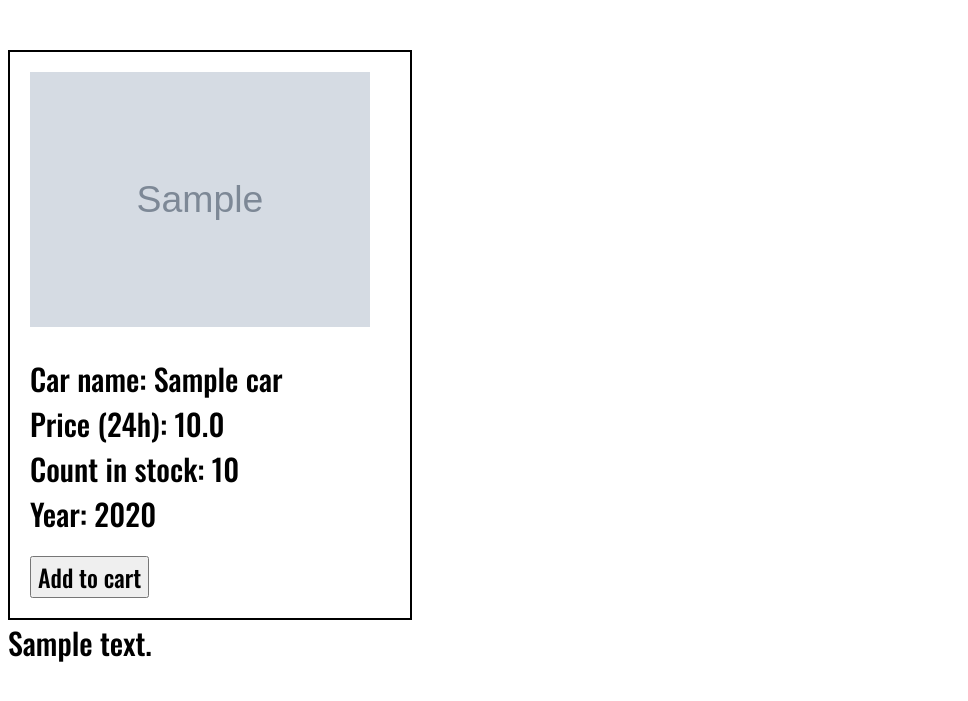
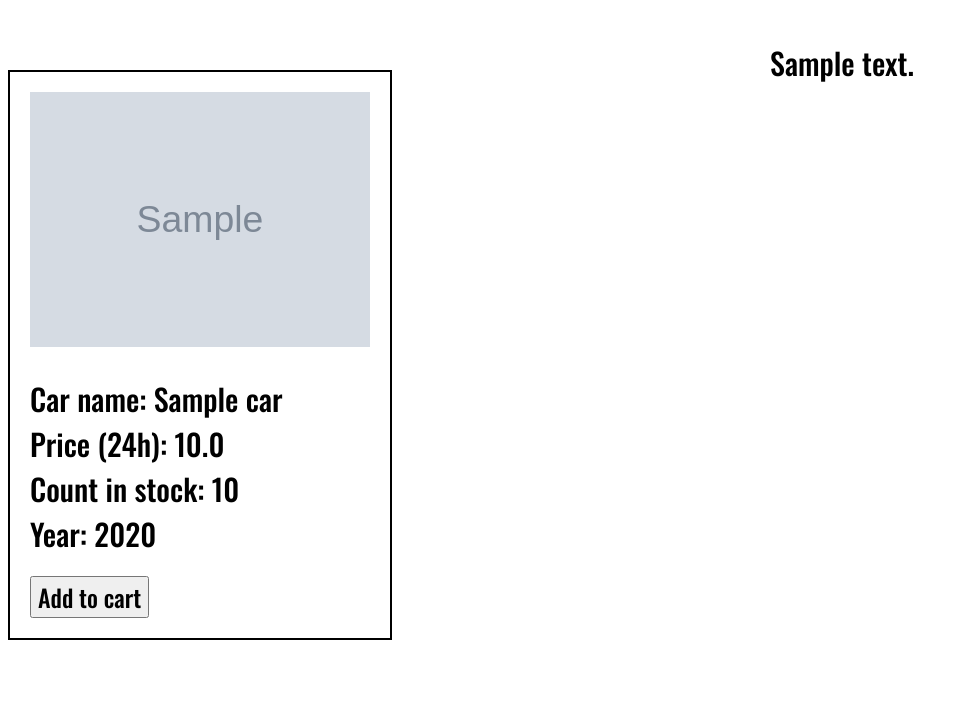
Before and after one commit to voskanyan777/rent-car-platform, a Django app: a page that uses rent_car/templates/description.html in a window 1280 px wide. Shown: the part 65-766 px from the top of the page, without its empty margins (0-968 px from the left). Run offline with Django 5.2, Linux system fonts and the light colour scheme; tables that the repository leaves empty hold one stand-in row (values such as "Sample post"); grey boxes marked "Sample" are stand-in pictures.

Commit message:
Description page has benn changed

```diff
--- a/rent_car/app/static/css/description.css
+++ b/rent_car/app/static/css/description.css
@@ -35,3 +35,13 @@ p{
     margin-bottom: 20px;
     font-size: 24px;
 }
+.container {
+    display: flex;
+    align-items: flex-start; /* Выравнивает элементы по верхнему краю */
+    gap: 20px; /* Промежуток между main-info и desc */
+}
+.desc{
+    text-align: center;
+    margin-top: 20px;
+    width: 1400px;
+}
--- a/rent_car/templates/description.html
+++ b/rent_car/templates/description.html
@@ -6,7 +6,7 @@
 {% endblock %}
 
 {% block content %}
-    <div>
+    <div class="container">
         <div class="main-info">
             <img src="{{car.image_url}}" alt="" class="car-image">
             <div class="specifications">
```
